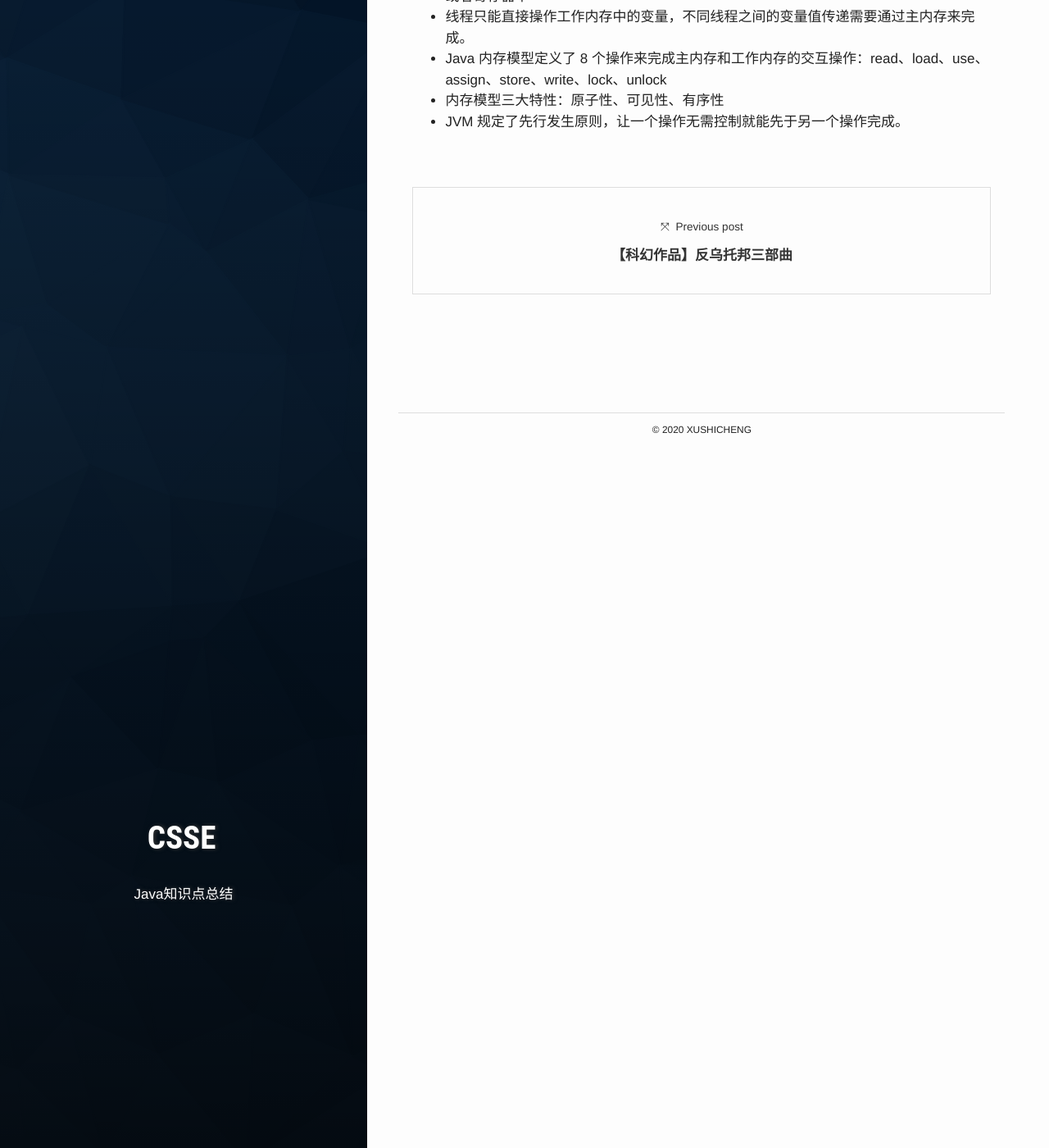
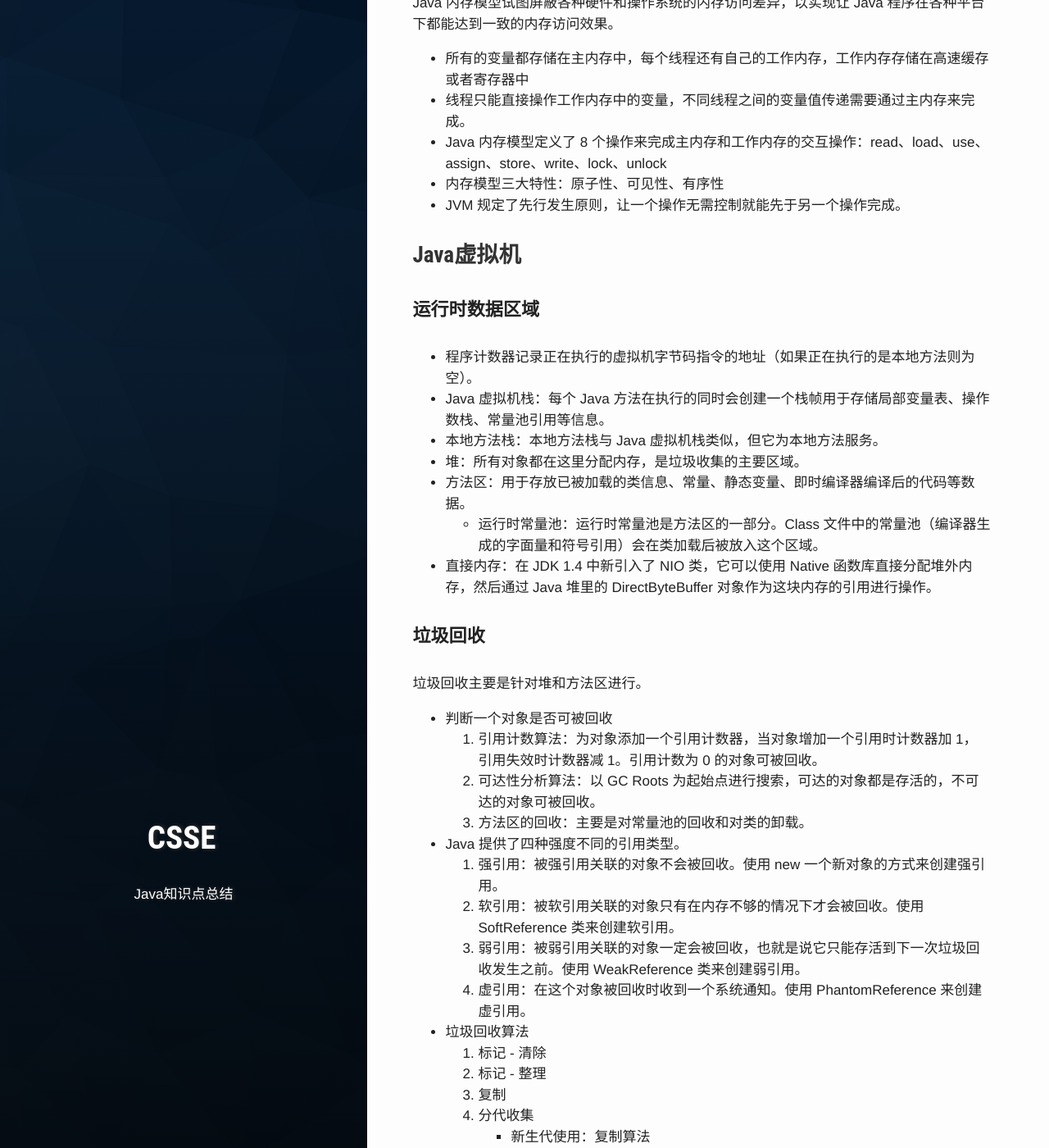
Before and after one commit to PetePro/PetePro.github.io, a Jekyll site: the page built from _posts/2020-02-08-java.markdown, in a window 1280 px wide and 1400 px high, scrolled down 13881 px. Shown: the whole window at 82% size. Built offline with Jekyll 4.4.1, drawn with Linux system fonts in a browser that asks for light colours; some web fonts are replaced; some of the changed text lies outside the part shown.

Commit message:
Update 2020-02-08-java.markdown

```diff
--- a/_posts/2020-02-08-java.markdown
+++ b/_posts/2020-02-08-java.markdown
@@ -40,11 +40,15 @@ Java知识点总结
     - [*线程状态*](#线程)
     - [*线程安全*](#线程)
   - [**Java内存模型**](#java%e5%86%85%e5%ad%98%e6%a8%a1%e5%9e%8b)
-  - **JVM**
+  - [**Java虚拟机**](#java%e8%99%9a%e6%8b%9f%e6%9c%ba)
+    - [*运行时数据区域*](#运行时数据区域)
+    - [*垃圾回收*](#垃圾回收)
+    - [*内存分配与回收*](#内存分配与回收)
+    - [*类加载机制*](#类加载机制)
 
 ## [Java基础](#目录)
 
-### 数据类型
+### [数据类型](#目录)
 
 #### 基本类型
 
@@ -111,7 +115,7 @@ System.out.println(s5 == s6);               // true
 
 
 
-### Java容器
+### [Java容器](#目录)
 - `Collection`：Collection 继承了 Iterable 接口，其中 iterator() 方法能够产生一个 Iterator 对象，通过这个对象就可以迭代遍历 Collection 中的元素。属于`迭代器模式`。
   - Set：无序、数据不重复
     - `TreeSet`：基于红黑树实现，支持有序性操作，查找的时间复杂度为 O(logN)。
@@ -157,7 +161,7 @@ System.out.println(s5 == s6);               // true
 
 
 
-### 运算
+### [运算](#目录)
 
 #### 传递
 - 基本类型
@@ -200,7 +204,7 @@ foo(sb); // sb 没有被改变，还是 "abc"。
 
 
 
-### 关键字
+### [关键字](#目录)
 - `final`
   - 对于基本类型，final 使数值不变；对于引用类型，final 使引用不变。
   - 声明方法不能被子类重写。private 方法隐式地被指定为 final。如果子类中定义的方法和基类中 private 签名相同，则是新方法。
@@ -225,7 +229,7 @@ foo(sb); // sb 没有被改变，还是 "abc"。
 5. 子类（实例变量、普通语句块）
 6. 子类（构造函数）
 
-### JDK与JRE
+### [JDK与JRE](#目录)
 - JRE 是 JVM 程序，Java 应用程序需要在 JRE 上运行。
 - JDK 是用于开发 Java 程序的 JRE ，JRE +工具的超集。例如，它提供了编译器“ javac”
 
@@ -233,9 +237,9 @@ foo(sb); // sb 没有被改变，还是 "abc"。
 
 
 
-## Java面向对象
+## [Java面向对象](#目录)
 
-### Object
+### [Object](#目录)
 1. equals() 等价与相等
    - 对于基本类型，== 判断两个值是否相等，基本类型没有 equals() 方法。
    - 对于引用类型，== 判断两个变量是否引用同一个对象，而 equals() 判断引用的对象是否等价。
@@ -253,7 +257,7 @@ foo(sb); // sb 没有被改变，还是 "abc"。
 
 
 
-### 继承
+### [继承](#目录)
 - 抽象类的特点：抽象类不能被实例化，只能被继承。
 - 接口是抽象类的延伸。
 
@@ -287,9 +291,9 @@ foo(sb); // sb 没有被改变，还是 "abc"。
 
 
 
-## Java进阶
+## [Java进阶](#目录)
 
-### I/O
+### [I/O](#目录)
 Java I/O 使用了装饰者模式来实现。
 1. 磁盘操作：File
 2. 字节操作：InputStream 和 OutputStream
@@ -332,26 +336,26 @@ Java I/O 使用了装饰者模式来实现。
 
 
 
-### 异常
+### [异常](#目录)
 Throwable 可以用来表示任何可以作为异常抛出的类，分为两种： Error 和 Exception。其中 Error 用来表示 JVM 无法处理的错误，Exception 分为两种：
 - 受检异常 ：需要用 try...catch... 语句捕获并进行处理，并且可以从异常中恢复；
 - 非受检异常 ：是程序运行时错误，例如除 0 ，此时程序崩溃并且无法恢复。
 
 
 
-### 反射
+### [反射](#目录)
 每个类都有一个 Class 对象，包含了与类有关的信息。当编译一个新类时，会产生一个同名的 .class 文件，该文件内容保存着 Class 对象。类加载相当于 Class 对象的加载，类在第一次使用时才动态加载到 JVM 中。反射可以提供运行时的类信息，并且这个类可以在运行时才加载进来，甚至在编译时期该类的 .class 不存在也可以加载进来。Class 和 java.lang.reflect 一起对反射提供了支持。
 - 反射的优点：可扩展性、类浏览器和可视化开发环境、调试器和测试工具
 - 反射的缺点：性能开销、安全限制、内部暴露
 
 
 
-### 泛型
+### [泛型](#目录)
 泛型提供了编译时类型安全监测机制，该机制允许程序员在编译时监测非法的类型。泛型的本质是参数化类型，也就是所操作的数据类型被指定为一个参数。
 
 
 
-### Java并发
+### [Java并发](#目录)
 
 #### 线程
 - 有三种使用线程的方法：
@@ -432,10 +436,72 @@ JVM 对 synchronized 的优化
 
 
 
-### Java内存模型
+### [Java内存模型](#目录)
 Java 内存模型试图屏蔽各种硬件和操作系统的内存访问差异，以实现让 Java 程序在各种平台下都能达到一致的内存访问效果。
 - 所有的变量都存储在主内存中，每个线程还有自己的工作内存，工作内存存储在高速缓存或者寄存器中
 - 线程只能直接操作工作内存中的变量，不同线程之间的变量值传递需要通过主内存来完成。
 - Java 内存模型定义了 8 个操作来完成主内存和工作内存的交互操作：read、load、use、assign、store、write、lock、unlock
 - 内存模型三大特性：原子性、可见性、有序性
 - JVM 规定了先行发生原则，让一个操作无需控制就能先于另一个操作完成。
+
+
+
+### [Java虚拟机](#目录)
+
+#### 运行时数据区域
+- 程序计数器记录正在执行的虚拟机字节码指令的地址（如果正在执行的是本地方法则为空）。
+- Java 虚拟机栈：每个 Java 方法在执行的同时会创建一个栈帧用于存储局部变量表、操作数栈、常量池引用等信息。
+- 本地方法栈：本地方法栈与 Java 虚拟机栈类似，但它为本地方法服务。
+- 堆：所有对象都在这里分配内存，是垃圾收集的主要区域。
+- 方法区：用于存放已被加载的类信息、常量、静态变量、即时编译器编译后的代码等数据。
+  - 运行时常量池：运行时常量池是方法区的一部分。Class 文件中的常量池（编译器生成的字面量和符号引用）会在类加载后被放入这个区域。
+- 直接内存：在 JDK 1.4 中新引入了 NIO 类，它可以使用 Native 函数库直接分配堆外内存，然后通过 Java 堆里的 DirectByteBuffer 对象作为这块内存的引用进行操作。
+
+#### 垃圾回收
+垃圾回收主要是针对堆和方法区进行。
+- 判断一个对象是否可被回收
+  1. 引用计数算法：为对象添加一个引用计数器，当对象增加一个引用时计数器加 1，引用失效时计数器减 1。引用计数为 0 的对象可被回收。
+  2. 可达性分析算法：以 GC Roots 为起始点进行搜索，可达的对象都是存活的，不可达的对象可被回收。
+  3. 方法区的回收：主要是对常量池的回收和对类的卸载。
+- Java 提供了四种强度不同的引用类型。
+  1. 强引用：被强引用关联的对象不会被回收。使用 new 一个新对象的方式来创建强引用。
+  2. 软引用：被软引用关联的对象只有在内存不够的情况下才会被回收。使用 SoftReference 类来创建软引用。
+  3. 弱引用：被弱引用关联的对象一定会被回收，也就是说它只能存活到下一次垃圾回收发生之前。使用 WeakReference 类来创建弱引用。
+  4. 虚引用：在这个对象被回收时收到一个系统通知。使用 PhantomReference 来创建虚引用。
+- 垃圾回收算法
+  1. 标记 - 清除
+  2. 标记 - 整理
+  3. 复制
+  4. 分代收集
+     - 新生代使用：复制算法
+     - 老年代使用：标记 - 清除 / 标记 - 整理
+- 垃圾回收器
+  - Serial 收集器：串行、单线程，Client 场景下的默认新生代收集器。
+  - ParNew 收集器：Serial 收集器的多线程版本，Server 场景下默认的新生代收集器。
+  - Parallel Scavenge 收集器：多线程，目标是达到一个可控制的吞吐量。
+  - Serial Old 收集器：Serial 收集器的老年代版本。
+  - Parallel Old 收集器：Parallel Scavenge 收集器的老年代版本。
+  - CMS 收集器：Concurrent Mark Sweep（标记 - 清除）。
+  - G1 收集器：面向服务端应用的垃圾收集器。
+
+#### 内存分配与回收
+- 内存分配策略
+  1. 对象优先在 Eden 分配
+  2. 大对象直接进入老年代
+  3. 长期存活的对象进入老年代
+  4. 动态对象年龄判定
+  5. 空间分配担保
+- Minor GC 和 Full GC
+  - Minor GC：回收新生代，速度较快。触发条件：当 Eden 空间满时。
+  - Full GC：回收老年代和新生代，速度较慢。出发条件：
+    - 调用 System.gc()
+    - 老年代空间不足
+    - 空间分配担保失败
+    - JDK 1.7 及以前的永久代空间不足
+    - Concurrent Mode Failure
+
+#### 类加载机制
+- 类的生命周期：加载（Loading）、验证（Verification）、准备（Preparation）、解析（Resolution）、初始化（Initialization）、使用（Using）、卸载（Unloading）
+- 类加载过程：加载、验证、准备、解析、初始化
+- 类初始化时机：主动引用、被动引用
+- 类加载器：启动类加载器（Bootstrap ClassLoader）、扩展类加载器（Extension ClassLoader）、应用程序类加载器（Application ClassLoader）
```
